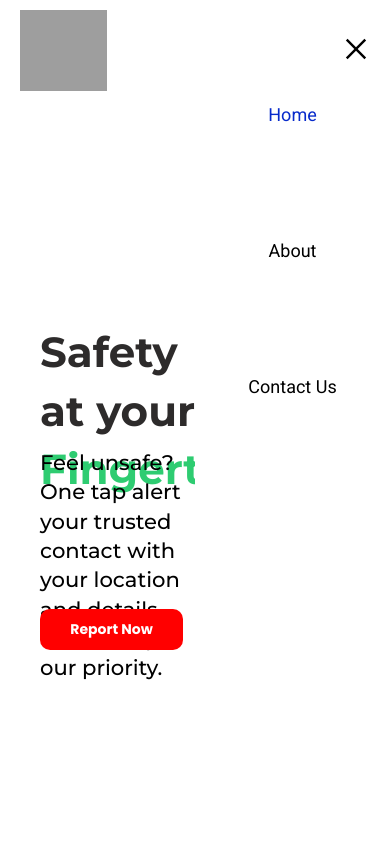
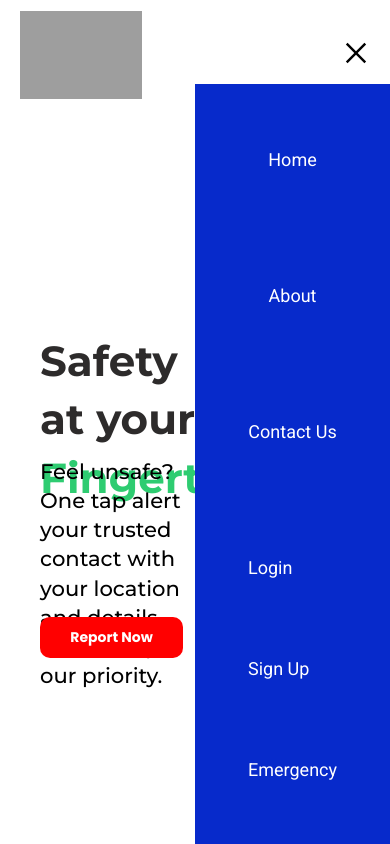
Before and after one commit to Igbenmartha/Alertify, a React (Vite) app: page /contact in a window 390 px wide. Both pictures are taken after a click on the element 355 px from the left and 50 px from the top of the page. Shown: the top 844 px of the page. Built offline with nearby package versions, Linux system fonts and the light colour scheme; grey boxes are pictures that could not be loaded.

Commit message:
did a change on the header so it will be mobile responsive

```diff
--- a/src/Components/Header/Header.jsx
+++ b/src/Components/Header/Header.jsx
@@ -13,6 +13,9 @@ const Header = () => {
   const toggleMenu = () => {
     setMenuOpen(!menuOpen);
   };
+  const closeMenu = () => {
+    setMenuOpen(false);
+  };
 
   return (
     <div className='Header'>
@@ -24,15 +27,26 @@ const Header = () => {
           {menuOpen ? <AiOutlineClose size={30} /> : <FiMenu size={30} />}
         </div>
         <div className={`Header-nav ${menuOpen ? 'open' : ''}`}>
-          <NavLink to="/" className={({ isActive }) => isActive ? "HeaderActive" : "HeaderNotActive"}>
+          <NavLink to="/" className={({ isActive }) => isActive ? "HeaderActive" : "HeaderNotActive"} onClick={closeMenu}>
             <p>Home</p>
           </NavLink>
-          <NavLink to="/about" className={({ isActive }) => isActive ? "HeaderActive" : "HeaderNotActive"}>
+          <NavLink to="/about" className={({ isActive }) => isActive ? "HeaderActive" : "HeaderNotActive"} onClick={closeMenu}>
             <p>About</p>
           </NavLink>
-          <NavLink to="/contact" className={({ isActive }) => isActive ? "HeaderActive" : "HeaderNotActive"}>
+          <NavLink to="/contact" className={({ isActive }) => isActive ? "HeaderActive" : "HeaderNotActive"} onClick={closeMenu}>
             <p>Contact Us</p>
           </NavLink>
+          <div className='Header-Auth'>
+          <NavLink to="/login" className={({ isActive }) => isActive ? "HeaderActive" : "HeaderNotActive"} onClick={closeMenu}>
+            <p>Login</p>
+          </NavLink>
+          <NavLink to="signup" className={({ isActive }) => isActive ? "HeaderActive" : "HeaderNotActive"} onClick={closeMenu}>
+            <p>Sign Up</p>
+          </NavLink>
+          <NavLink to="/emergency" className={({ isActive }) => isActive ? "HeaderActive" : "HeaderNotActive"} onClick={closeMenu}>
+            <p>Emergency</p>
+          </NavLink>
+          </div>
 
         </div>
         <div className='Auth'>
--- a/src/Components/Header/HeaderStyle.css
+++ b/src/Components/Header/HeaderStyle.css
@@ -30,12 +30,17 @@
   }
 
   .Header-nav {
-    width: 38%;
+    width: 35%;
     height: 100%;
     display: flex;
     align-items: center;
     gap: 75px;
+    justify-content: center
+
   }
+  /* .Header-Auth{
+
+  } */
 
   .Header-nav p {
     font-family: Roboto;
@@ -50,6 +55,7 @@
     gap: 35px;
     justify-content: space-between;
     align-items: center;
+
   }
 
   .AuthInner {
@@ -58,6 +64,15 @@
     display: flex;
     justify-content: space-between;
     align-items: center;
+
+    & p{
+      font-family: Roboto;
+    font-size: 22px;
+    font-weight: 400;
+    }
+    & p:hover{
+      cursor: pointer;
+    }
   }
 
   .EmergencyCtbtn {
@@ -70,6 +85,9 @@
     display: flex;
     justify-content: center;
     align-items: center;
+  }
+  .EmergencyCtbtn {
+    cursor: pointer;
   }
 
   .HeaderActive {
@@ -90,15 +108,16 @@
   /* Media Queries for Mobile Devices */
   @media (max-width: 480px) {
     .Header {
-        height: 12vh;
+        height: 13vh;
 
     }
     .Header-inner {
       justify-content: space-between;
     }
     .logo {
-        width: 25%;
-        /* border: solid green; */
+        width: 35%;
+
+
     }
 
     .Header-nav {
@@ -109,11 +128,17 @@
       height: 90vh;
       flex-direction: column;
       align-items: center;
-      background-color: white;
       transform: translateX(100%);
       transition: transform 0.3s ease-in-out;
       opacity: 0;
       visibility: hidden;
+      background-color: #072ACB;
+    }
+    .Header-Auth{
+      display: block;
+    display: flex;
+    flex-direction: column;
+    gap:40px;
     }
 
     .Header-nav.open {
@@ -121,6 +146,8 @@
       transform: translateX(0);
       opacity: 1;
       visibility: visible;
+
+
 
 
 
@@ -137,6 +164,7 @@
     .Header-nav p {
       font-size: 18px;
       margin: 20px 0;
+      color: white;
     }
   }
 @media (min-width: 768px) and (max-width: 1024px) {
@@ -159,9 +187,7 @@
 
 
     }
-    .Header-Auth{
-        display:none;
-    }
+
 
     .Header-nav p {
       font-size: 18px;
```
